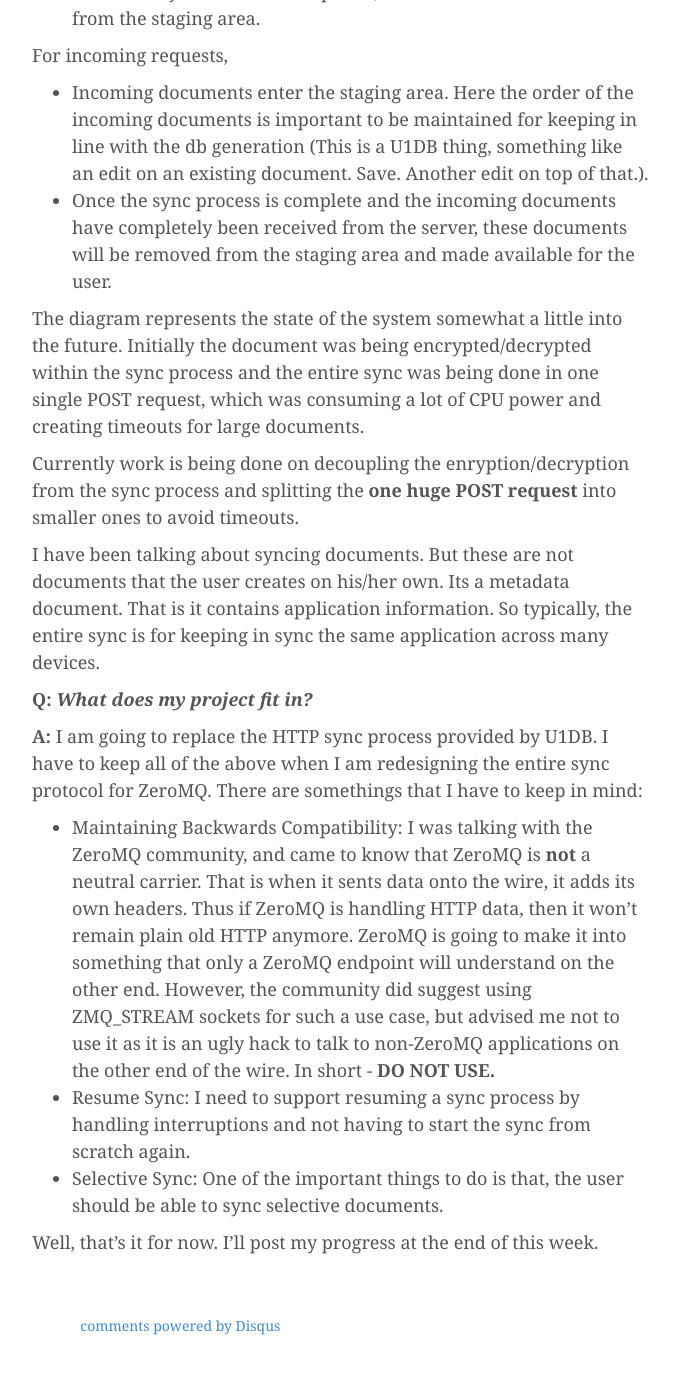
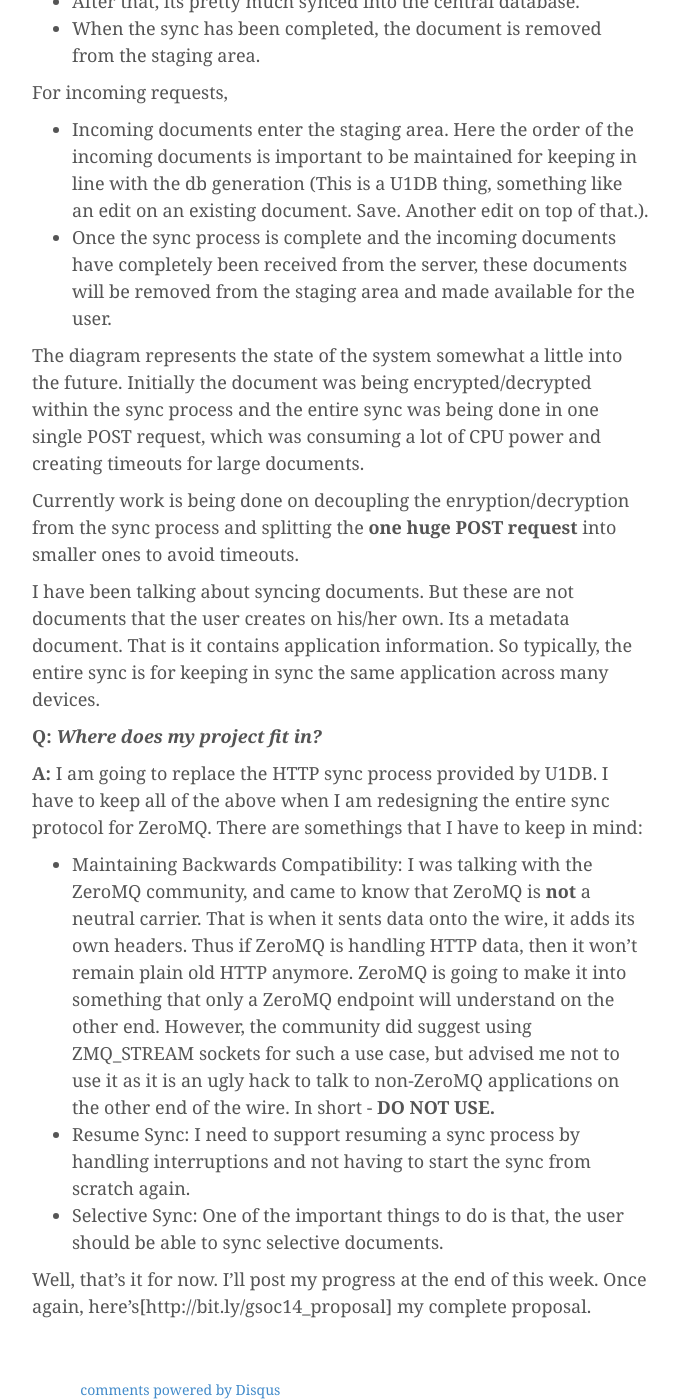
Before and after one commit to indradhanush/indradhanush.github.io, a Jekyll site: the page built from _posts/2014-05-20-gsoc-project-preview.md, in a window 1280 px wide and 1400 px high, scrolled down 3225 px. Shown: the whole window, without its empty margins (138-817 px from the left). Built offline with Jekyll 4.4.1, drawn with Linux system fonts in a browser that asks for light colours; nearby versions of some CDN libraries; Markdown is read by kramdown in place of the engine named in the settings; comment, search, counter and statistics services are not loaded; before the commit the page ends 4561 px from its top, so only the background shows below that; some of the changed text lies outside the part shown.

Commit message:
Updated post on gsoc project preview.

```diff
--- a/_posts/2014-05-20-gsoc-project-preview.md
+++ b/_posts/2014-05-20-gsoc-project-preview.md
@@ -23,6 +23,8 @@ Let me start from scratch.
 LEAP on the server side, deploys the LEAP platform and on the client side they provide a cross platform application - [Bitmask](https://bitmask.net/).
 
 LEAP provides secure and encrypted emails. One important point to note is that, if an incoming email is not encrypted, LEAP ensures that it gets encrypted such that only the intended recipient is able to view the original contents. Also, the server never sees plain text. The data is encrypted locally at the client's machine and then made available for sync.
+
+You may read more about LEAP [here](https://leap.se/en/about-us).
 
 **Q:** ***What is the technology used behind the synchronization?***
 
@@ -62,7 +64,7 @@ Currently work is being done on decoupling the enryption/decryption from the syn
 
 I have been talking about syncing documents. But these are not documents that the user creates on his/her own. Its a metadata document. That is it contains application information. So typically, the entire sync is for keeping in sync the same application across many devices.
 
-**Q:** ***What does my project fit in?***
+**Q:** ***Where does my project fit in?***
 
 **A:** I am going to replace the HTTP sync process provided by U1DB. I have to keep all of the above when I am redesigning the entire sync protocol for ZeroMQ. There are somethings that I have to keep in mind:
 
@@ -70,4 +72,4 @@ I have been talking about syncing documents. But these are not documents that th
 * Resume Sync: I need to support resuming a sync process by handling interruptions and not having to start the sync from scratch again.
 * Selective Sync: One of the important things to do is that, the user should be able to sync selective documents.
 
-Well, that's it for now. I'll post my progress at the end of this week.
+Well, that's it for now. I'll post my progress at the end of this week. Once again, here's[http://bit.ly/gsoc14_proposal] my complete proposal.
```
